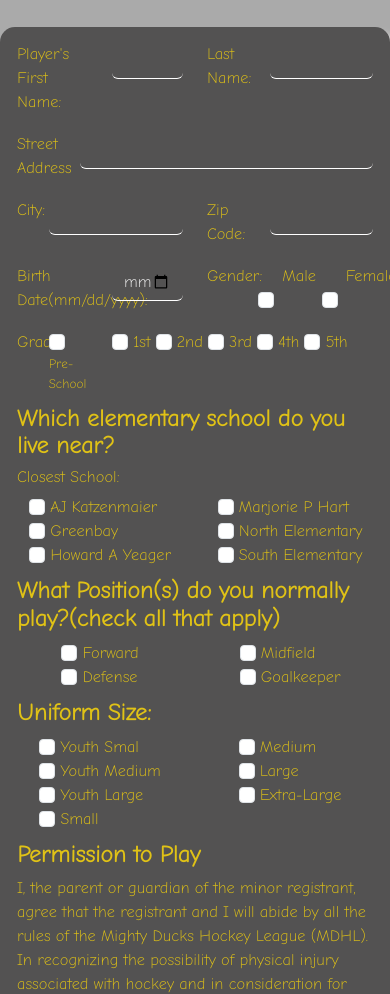
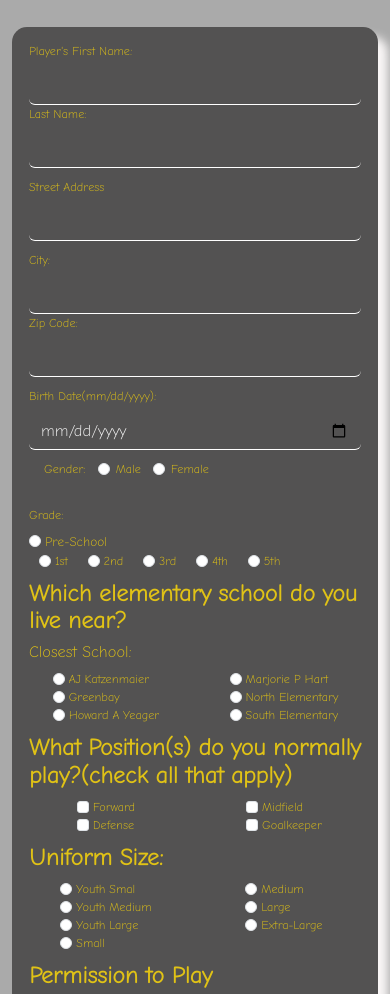
Before and after one commit to Agustin-Oliva/task-practice, a plain HTML site: page register.html in a window 390 px wide. Shown: the part 406-1400 px from the top of the page. Drawn offline with nearby package versions, Linux system fonts and the light colour scheme.

Commit message:
I fixed the responsive registration form and table and swapped the css links for priority

```diff
--- a/register.html
+++ b/register.html
@@ -5,9 +5,8 @@
     <meta http-equiv="X-UA-Compatible" content="IE=edge">
     <meta name="viewport" content="width=device-width, initial-scale=1.0">
     <link href="https://cdn.jsdelivr.net/npm/bootstrap@5.3.0-alpha1/dist/css/bootstrap.min.css" rel="stylesheet" integrity="sha384-GLhlTQ8iRABdZLl6O3oVMWSktQOp6b7In1Zl3/Jr59b6EGGoI1aFkw7cmDA6j6gD" crossorigin="anonymous">
+    <link href="https://fonts.googleapis.com/css2?family=Comic+Neue:wght@300&family=Roboto:wght@300&display=swap" rel="stylesheet">
     <link rel="stylesheet" href="./styles/styles-prop.css">
-    <link href="https://fonts.googleapis.com/css2?family=Comic+Neue:wght@300&family=Roboto:wght@300&display=swap" rel="stylesheet">
-
     <title>Register</title>
 </head>
 <body>
@@ -46,25 +45,25 @@
             </ul>
           </div>
 
-        <main>
+        <main class="container">
             <form class="container container-form" method="get" action="show_data.html" style="background-color: #535252;">
 
 
             <div class="row">
 
-                    <div class="col-3">
+                    <div class="col-sm-12 col-md-12 col-lg-3">
                         <label class="form-label" for="name">Player's First Name:</label>
                     </div>
 
-                    <div class="col-3">
+                    <div class="col-sm-12 col-md-12 col-lg-3">
                         <input class="form-control" type="text" name="name" id="Name">
                     </div>
 
-                    <div class="col-2">
+                    <div class=" col-sm-12 col-md-12 col-lg-2">
                         <label class="form-label" for="lastname">Last Name:</label>
                     </div>
 
-                    <div class="col-4">
+                    <div class=" col-sm-12 col-md-12 col-lg-4">
                         <input class="form-control" type="text" name="lastname" id="Last-name">
                     </div>
 
@@ -72,26 +71,26 @@
 
 
             <div class="row">
-                    <div class="col-2">
+                    <div class=" col-sm-12 col-md-2">
                         <label class="form-label" for="street">Street Address</label>
                     </div>
-                    <div class="col-10">
+                    <div class="col-sm-12 col-md-10">
                         <input class="form-control" type="text">
                     </div>
             </div>
 
 
             <div class="row">
-                    <div class="col-1">
+                    <div class="col-sm-12 col-md-1">
                         <label for="city" class="form-label">City:</label>
                     </div>
-                    <div class="col-5">
+                    <div class="col-sm-12 col-md-5">
                         <input name="city" type="text" class="form-control">
                     </div>
-                    <div class="col-2">
+                    <div class="col-sm-12 col-md-2">
                         <label for="zipcode" class="form-label">Zip Code:</label>
                     </div>
-                    <div class="col-4">
+                    <div class="col-sm-12 col-md-4">
                         <input name="zipcode" type="text" class="form-control">
                     </div>
             </div>
@@ -101,71 +100,87 @@
 
             <div class="row">
 
-                    <div class="col-3">
+                    <div class="col-sm-6 col-md-3">
                         <label for="bday" class="form-label">Birth Date(mm/dd/yyyy):</label>
                     </div>
 
-                    <div class="col-3">
+                    <div class="col-sm-6 col-md-3">
                         <input name="bday" type="date" class="form-control">
                     </div>
 
 
-                    <div class="col-2">
-                        <label class="form-label" for="">Gender:</label>
+                    <div class="col-sm-4 col-md-6 divs-media">
+                        <div class="col-sm-4 col-md-2 col-pad">
+                            <label class="form-label" for="flexCheckDefault-gender">Gender:</label>
                         </div>
 
-                    <div class="col-2 form-check">
-                            <label class="form-check-label" for="flexCheckDefault-male">
+                        <div class="col-sm-4 col-md-5 form-check col-pad">
+                                <label class="form-check-label" for="flexCheckDefault-gender">
                                   Male
                                 </label>
-                            <input name="flexCheckDefault-male" class="form-check-input" type="checkbox" value="" id="flexCheckDefault">
+                                <input name="flexCheckDefault-gender" class="form-check-input" type="radio" id="flexCheckDefault">
                         </div>
 
-                    <div class="col-2 form-check">
-                        <label class="form-check-label" for="flexCheckDefault-female">
+                        <div class="col-sm-4 col-md-5 form-check col-pad">
+                            <label class="form-check-label" for="flexCheckDefault-gender">
                               Female
                             </label>
-                        <input name="flexCheckDefault-female" class="form-check-input" type="checkbox" value="" id="flexCheckDefault">
+                            <input name="flexCheckDefault-gender" class="form-check-input" type="radio"  id="flexCheckDefault">
                         </div>
+                    </div>
+
 
             </div>
 
 
             <div class="row">
 
-                    <div class="col-1">
+                    <div class="col-12 col-sm-12 col-lg-1">
                         <label for="grade" class="form-label">Grade:</label>
                     </div>
 
-                    <div class="col-2">
-                        <input class="form-check-input" type="checkbox" value="" id="flexCheckDefault">
+                    <div class="col-sm-3 col-lg-2">
+                        <input class="form-check-input" type="radio" value="" id="flexCheckDefault-grade">
                         <label class="form-check-label label-xs" for="flexCheckDefault-grade">
                             Pre-School
                           </label>
                     </div>
 
 
-                    <div class="col">
-                        <input class="form-check-input" type="checkbox" name="flexCheckDefault-1" id="flexCheckDefault">
-                        <label class="form-check-label" for="flexCheckDefault-1">
+                    <div class="col-div col-sm-7 col-lg-9">
+                        <div class="div">
+                            <input class="form-check-input" type="radio" name="flexCheckDefault" id="flexCheckDefault-num">
+                            <label class="form-check-label" for="flexCheckDefault-num">
                                 1st
                             </label>
-                          <input class="form-check-input" type="checkbox" name="flexCheckDefault-2" id="flexCheckDefault">
-                        <label class="form-check-label" for="flexCheckDefault-2">
+                            </div>
+
+                           <div class="div">
+                            <input class="form-check-input" type="radio" name="flexCheckDefault" id="flexCheckDefault-num">
+                        <label class="form-check-label" for="flexCheckDefault-num">
                             2nd
                           </label>
-                          <input class="form-check-input" type="checkbox" name="flexCheckDefault-3" id="flexCheckDefault">
-                        <label class="form-check-label" for="flexCheckDefault-3">
+                           </div>
+                          <div class="div">
+                            <input class="form-check-input" type="radio" name="flexCheckDefault" id="flexCheckDefault-num">
+                        <label class="form-check-label" for="flexCheckDefault-num">
                             3rd
                           </label>
-                          <input class="form-check-input" type="checkbox" name="flexCheckDefault-4" id="flexCheckDefault">
-                        <label class="form-check-label" for="flexCheckDefault-4">
+                          </div>
+                          <div class="div">
+                            <input class="form-check-input" type="radio" name="flexCheckDefault" id="flexCheckDefault-num">
+                            <label class="form-check-label" for="flexCheckDefault-num">
                                 4th
                               </label>
-                          <input class="form-check-input" type="checkbox" name="flexCheckDefault-5" id="flexCheckDefault">
-                        <label class="form-check-label" for="flexCheckDefault-5">
+                          </div>
+                          <div class="div">
+                            <input class="form-check-input" type="radio" name="flexCheckDefault" id="flexCheckDefault-num">
+                            <label class="form-check-label" for="flexCheckDefault-num">
                                 5th
                               </label>
+                          </div>
+
+
                     </div>
             </div>
 
@@ -177,19 +192,19 @@
                 <div class="col-6 col-cen">
                     <div class="div-check-cont">
                         <div class="div-check">
-                            <input class="form-check-input" type="checkbox" value="" id="flexCheckDefault">
+                            <input class="form-check-input" type="radio" value="" id="flexCheckDefault" name="flexCheckDefault">
                             <label class="form-check-label" for="flexCheckDefault">
                                 AJ Katzenmaier
                               </label>
                         </div>
                         <div class="div-check">
-                            <input class="form-check-input" type="checkbox" value="" id="flexCheckDefault">
+                            <input class="form-check-input" type="radio" value="" id="flexCheckDefault" name="flexCheckDefault">
                             <label class="form-check-label" for="flexCheckDefault">
                                 Greenbay
                               </label>
                         </div>
                         <div class="div-check">
-                            <input class="form-check-input" type="checkbox" value="" id="flexCheckDefault">
+                            <input class="form-check-input" type="radio" value="" id="flexCheckDefault" name="flexCheckDefault">
                             <label class="form-check-label" for="flexCheckDefault">
                                 Howard A Yeager
                               </label>
@@ -202,19 +217,19 @@
                 <div class="col-6 col-cen">
                     <div class="div-check-cont">
                         <div class="div-check">
-                            <input class="form-check-input" type="checkbox" value="" id="flexCheckDefault">
+                            <input class="form-check-input" type="radio" value="" id="flexCheckDefault" name="flexCheckDefault">
                             <label class="form-check-label" for="flexCheckDefault">
                                 Marjorie P Hart
                               </label>
                         </div>
                         <div class="div-check">
-                            <input class="form-check-input" type="checkbox" value="" id="flexCheckDefault">
+                            <input class="form-check-input" type="radio" value="" id="flexCheckDefault" name="flexCheckDefault">
                             <label class="form-check-label" for="flexCheckDefault">
                                 North Elementary
                               </label>
                         </div>
                         <div class="div-check">
-                            <input class="form-check-input" type="checkbox" value="" id="flexCheckDefault">
+                            <input class="form-check-input" type="radio" value="" id="flexCheckDefault" name="flexCheckDefault">
                             <label class="form-check-label" for="flexCheckDefault">
                                 South Elementary
                               </label>
@@ -271,25 +286,25 @@
                 <div class="col-6 col-cen">
                     <div class="div-check-cont">
                         <div class="div-check">
-                            <input class="form-check-input" type="checkbox" value="" id="flexCheckDefault">
+                            <input class="form-check-input" type="radio" value="" id="flexCheckDefault" name="flexCheckDefault">
                             <label class="form-check-label" for="flexCheckDefault">
                                 Youth Smal
                               </label>
                         </div>
                         <div class="div-check">
-                            <input class="form-check-input" type="checkbox" value="" id="flexCheckDefault">
+                            <input class="form-check-input" type="radio" value="" id="flexCheckDefault" name="flexCheckDefault">
                             <label class="form-check-label" for="flexCheckDefault">
                                 Youth Medium
                               </label>
                         </div>
                         <div class="div-check">
-                            <input class="form-check-input" type="checkbox" value="" id="flexCheckDefault">
+                            <input class="form-check-input" type="radio" value="" id="flexCheckDefault" name="flexCheckDefault">
                             <label class="form-check-label" for="flexCheckDefault">
                                 Youth Large
                               </label>
                         </div>
                         <div class="div-check">
-                            <input class="form-check-input" type="checkbox" value="" id="flexCheckDefault">
+                            <input class="form-check-input" type="radio" value="" id="flexCheckDefault" name="flexCheckDefault">
                             <label class="form-check-label" for="flexCheckDefault">
                                 Small
                               </label>
@@ -301,19 +316,19 @@
                 <div class="col-6 col-cen">
                     <div class="div-check-cont">
                         <div class="div-check">
-                            <input class="form-check-input" type="checkbox" value="" id="flexCheckDefault">
+                            <input class="form-check-input" type="radio" value="" id="flexCheckDefault" name="flexCheckDefault">
                             <label class="form-check-label" for="flexCheckDefault">
                                 Medium
                               </label>
                         </div>
                         <div class="div-check">
-                            <input class="form-check-input" type="checkbox" value="" id="flexCheckDefault">
+                            <input class="form-check-input" type="radio" value="" id="flexCheckDefault" name="flexCheckDefault">
                             <label class="form-check-label" for="flexCheckDefault">
                                 Large
                               </label>
                         </div>
                         <div class="div-check">
-                            <input class="form-check-input" type="checkbox" value="" id="flexCheckDefault">
+                            <input class="form-check-input" type="radio" value="" id="flexCheckDefault" name="flexCheckDefault">
                             <label class="form-check-label" for="flexCheckDefault">
                                 Extra-Large
                               </label>
@@ -344,20 +359,20 @@
             </div>
 
         <div class="row">
-                <div class="col-6">
+                <div class="col-sm-12 col-md-6 col-lg-3">
                     <label for="firma" class="form-label">Parent/GuardianSignature:</label>
                 </div>
-                <div class="col-6">
+                <div class="col-sm-12 col-md-6 col-lg-4">
                     <input  name="firma" type="text" class="form-control input-firma">
                 </div>
 
         </div>
 
     <div class="row">
-            <div class="col-6">
+            <div class="col-sm-12 col-md-6 col-lg-3">
                 <label for="firma-date" class="form-label">date:</label>
             </div>
-            <div class="col-6">
+            <div class="col-sm-3 col-md-2">
                 <input name="firma-date" type="date" class="form-control">
             </div>
 
--- a/styles/styles-prop.css
+++ b/styles/styles-prop.css
@@ -1,10 +1,10 @@
 *{
     box-sizing: border-box;
     font-family: 'Comic Neue', cursive;
+}
 
-}
 body{
-    background-color: #aaaaaa !important;
+    background-color: #aaaaaa;
     height: 100%;
     display: flex;
     flex-direction: column;
@@ -63,9 +63,11 @@ main{
     margin: 0 auto;
     height: 100vh;
 }
+
 .main-container-dos{
     max-width: 700px;
 }
+
 .main-contact{
     height: 100vh;
 }
@@ -75,6 +77,7 @@ main{
     justify-content: center;
     flex-wrap: wrap;
 }
+
 .nav-bar a{
     padding: 10px;
     margin-left: 10px;
@@ -105,7 +108,10 @@ main{
     border-radius: 20px;
     box-shadow: 10px 10px 10px black;
 }
+
 .aside{
+    display: flex;
+    flex-direction: column;
     margin: 20px auto;
     text-align: center;
     background-color: #e0c216;
@@ -136,25 +142,13 @@ main{
     width: 100%;
 }
 
-   @keyframes mymove {
-   for {top: 0px}
-
-   to { top: 233px}
-  }
-  @keyframes changecolor {
-    for {color: #e0c216;}
-
-    to  {color: #000;}
-  }
-
-
-
 .matches-cont{
     display: flex;
     flex-direction: column;
     align-items: center;
     margin-top: 10px;
 }
+
 .semi-tittle{
     text-align: center;
     position: relative;
@@ -165,9 +159,11 @@ main{
     padding: 2px;
     font-size: 15px;
 }
+
 .sub-tittle-rules{
     margin-bottom: 20px;
 }
+
 .table-contain{
     width: 540px;
   }
@@ -182,6 +178,7 @@ main{
     border-top-left-radius: 10px;
     margin-top: 10px;
   }
+
 .semi-article{
     display: flex;
     justify-content: space-between;
@@ -202,13 +199,15 @@ main{
 
 .form-control{
     background-color: transparent !important;
-    border: none !important;
-    border-bottom: 1px solid #ffffff !important;
-    color: #f8f8f8 !important;
+    border: none;
+    border-bottom: 1px solid #ffffff;
+    color: #f8f8f8;
    }
+
 .row{
     margin: 10px 0;
    }
+
 .container-form{
     padding: 10px;
     margin: 30px auto;
@@ -220,11 +219,21 @@ main{
 .container-form h3{
     font-weight: bold;
    }
+
+.container-form row{
+    margin: 10px 0;
+   }
+
+.col-pad{
+    margin: 10px 0;
+   }
+
 .col-btn{
     display: flex;
     justify-content: center;
     padding: 10px;
    }
+
 .container-map{
     background-color: #535252;
     padding: 30px;
@@ -256,6 +265,26 @@ main{
     border-radius: 10px;
   }
 
+.col-div {
+    display: flex;
+
+  }
+
+.col-div .div{
+    margin: 0 10px;
+  }
+
+  .divs-media{
+    display: flex;
+  }
+@media (min-width: 1100px){
+    .container-form{
+        width: 930px;
+    }
+    .container-map{
+        width: 900px;
+    }
+ }
 /* Media Query para tablet */
 @media (max-width:770px) {
     body{
@@ -283,8 +312,9 @@ main{
    .dropdown-menu-dark li{
     border-bottom: 1px solid #535252;
    }
+
    .dropdown-menu-dark a:hover{
-    background-color: #535252 !important;
+    background-color: #535252;
    }
 
    .matches-cont{
@@ -331,7 +361,7 @@ main{
         padding: 0 5px;
     }
     .container-map{
-        width: 80% !important;
+        width: 80%;
     }
     .row-map{
         display: flex;
@@ -339,7 +369,7 @@ main{
         align-items: center;
     }
     .col-map{
-        width: 100% !important;
+        width: 100% ;
     }
     .info-cont{
         width: 80%;
@@ -348,4 +378,49 @@ main{
         display: flex;
         flex-direction: column;
     }
+
+    .aside{
+        width: 80%;
     }
+}
+
+/* Media Query para evitar que se rompa el form */
+
+@media (max-width: 576px){
+  .tittle{
+    font-size: 21px;
+  }
+  .logo{
+    top: 180px;
+  }
+  .col-pad{
+    display: inline-block;
+    padding: 0 15px;
+  }
+  .container-form{
+    font-size: 12px;
+  }
+}
+
+@Media (max-width:440px){
+    .table{
+        margin: 0 auto;
+        width: 90%;
+        font-size: 11px;
+    }
+
+    .semi-article p{
+        font-size: 14px;
+    }
+}
+
+@keyframes mymove {
+    for {top: 0px}
+
+    to { top: 233px}
+   }
+@keyframes changecolor {
+     for {color: #e0c216;}
+
+     to  {color: #000;}
+}
```
Also changed, not shown: about.html (+1 -1 lines), contact.html (+1 -1 lines), index.html (+1 -1 lines), matches.html (+67 -67 lines), rules.html (+1 -1 lines). Lines whose indentation alone changed are shown as unchanged.
